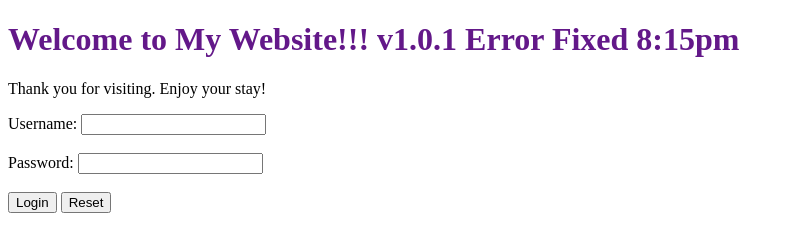
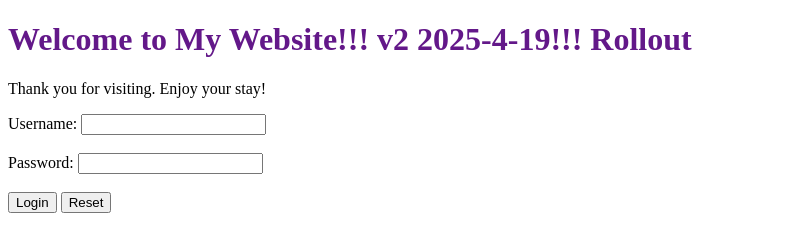
Before and after one commit to hieu-dinh/nodejs-random-color, a website: page public/index.html in a window 1280 px wide. Shown: the whole page, without its empty margins (0-794 px from the left). Drawn offline with Linux system fonts and the light colour scheme.

Commit message:
release v2 2025-apr-19

```diff
--- a/public/index.html
+++ b/public/index.html
@@ -7,7 +7,7 @@
 </head>
 
 <body>
-    <h1 id="welcome" style="color: #631889;">Welcome to My Website!!! v1.0.1 Error Fixed 8:15pm</h1>
+    <h1 id="welcome" style="color: #631889;">Welcome to My Website!!! v2 2025-4-19!!! Rollout</h1>
     <p>Thank you for visiting. Enjoy your stay!</p>
 
     <form action="/api/login" method="POST">
```
